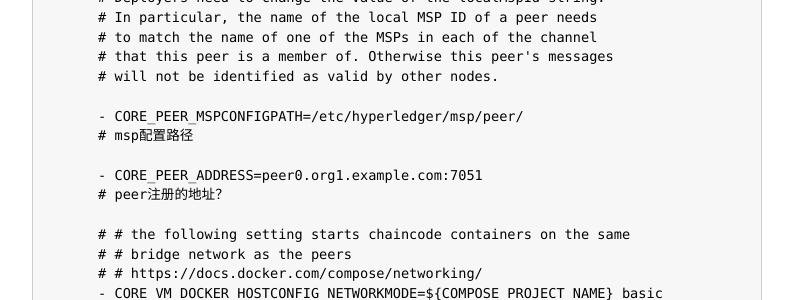
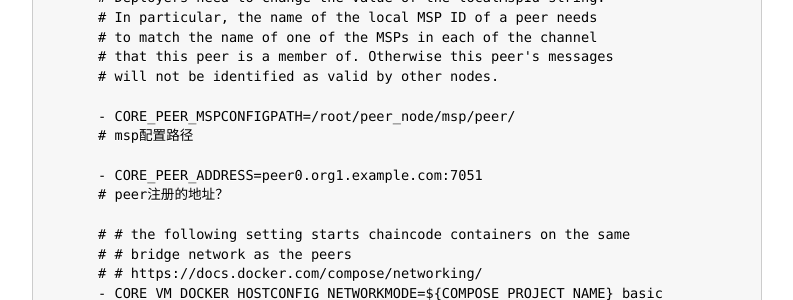
Before and after one commit to nox60/nox60.github.io, a Jekyll site: the page built from _posts/2019-7-23-Hyperledger-Fabric-例子代码解读.md, in a window 1280 px wide and 1400 px high, scrolled down 3876 px. Shown: the part 665-965 px from the top of the window, without its empty margins (118-911 px from the left). Built offline with Jekyll 4.4.1, drawn with Linux system fonts in a browser that asks for light colours; our own code applies the rules of GitHub Pages for plain Markdown files; comment, search, counter and statistics services are not loaded; some of the changed text lies outside the part shown.

Commit message:
update files

```diff
--- a/_posts/2019-7-23-Hyperledger-Fabric-例子代码解读.md
+++ b/_posts/2019-7-23-Hyperledger-Fabric-例子代码解读.md
@@ -211,7 +211,7 @@ hyperledger/fabric-couchdb
       # that this peer is a member of. Otherwise this peer's messages
       # will not be identified as valid by other nodes.
 
-      - CORE_PEER_MSPCONFIGPATH=/etc/hyperledger/msp/peer/
+      - CORE_PEER_MSPCONFIGPATH=/root/peer_node/msp/peer/
       # msp配置路径
 
       - CORE_PEER_ADDRESS=peer0.org1.example.com:7051
```
Also changed, not shown: other parts of _posts/2019-7-23-Hyperledger-Fabric-例子代码解读.md (+1 -3 lines).
